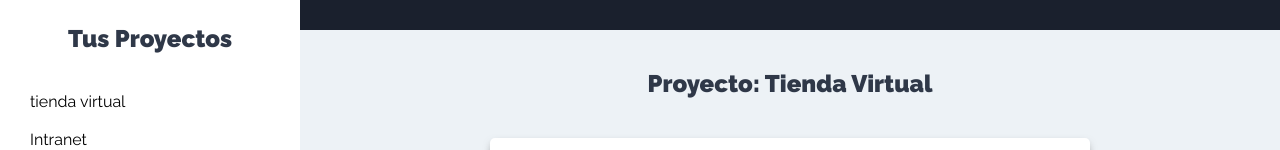
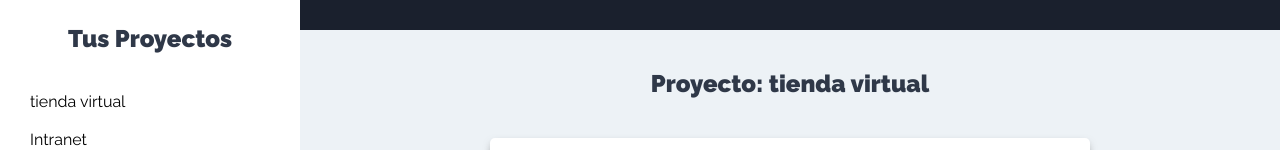
Before and after one commit to QuispeRosasGabriel/MERN-App-Frontend, a React (Create React App) app: page /proyectos in a window 1280 px wide. Both pictures are taken after a click on the button "tienda virtual". Shown: the part 262-412 px from the top of the page. Built offline with nearby package versions, Linux system fonts and the light colour scheme.

Commit message:
validando proyecto actual

```diff
--- a/src/components/proyectos/Proyecto.jsx
+++ b/src/components/proyectos/Proyecto.jsx
@@ -1,9 +1,17 @@
-import React from "react";
+import React, { useContext } from "react";
+import ProyectoContext from "../../context/proyectos/ProyectoContext";
 
 const Proyecto = ({ proyecto }) => {
+  const proyectosContext = useContext(ProyectoContext);
+  const { handleCurrentProject } = proyectosContext;
+
   return (
     <li>
-      <button type="button" className="btn btn-blank">
+      <button
+        type="button"
+        className="btn btn-blank"
+        onClick={() => handleCurrentProject(proyecto.id)}
+      >
         {proyecto.nombre}
       </button>
     </li>
--- a/src/components/tareas/FormTarea.jsx
+++ b/src/components/tareas/FormTarea.jsx
@@ -1,6 +1,17 @@
-import React from "react";
+import React, { useContext } from "react";
+import proyectoContext from "../../context/proyectos/ProyectoContext";
 
 const FormTarea = () => {
+  const proyectosContext = useContext(proyectoContext);
+  const { proyecto } = proyectosContext;
+
+  //si no hay proyecto seleccionado
+  if (!proyecto) {
+    return null;
+  }
+
+  const [proyectoActual] = proyecto;
+
   return (
     <div className="formulario">
       <form action="">
--- a/src/components/tareas/ListadoTareas.jsx
+++ b/src/components/tareas/ListadoTareas.jsx
@@ -1,7 +1,17 @@
-import React, { Fragment } from "react";
+import React, { Fragment, useContext } from "react";
 import Tarea from "./Tarea";
+import proyectoContext from "../../context/proyectos/ProyectoContext";
 
 const ListadoTareas = () => {
+  const proyectosContext = useContext(proyectoContext);
+  const { proyecto } = proyectosContext;
+
+  //si no hay proyecto seleccionado
+  if (!proyecto) {
+    return <h2>Selecciona un proyecto para empezar</h2>;
+  }
+
+  const [proyectoActual] = proyecto;
   const tareasProyecto = [
     { nombre: "Elegir Plataforma", estado: true },
     { nombre: "Elegir Colores", estado: false },
@@ -11,7 +21,7 @@ const ListadoTareas = () => {
 
   return (
     <Fragment>
-      <h2>Proyecto: Tienda Virtual</h2>
+      <h2>Proyecto: {proyectoActual.nombre}</h2>
       <ul className="listado-tareas">
         {tareasProyecto.length === 0 ? (
           <li className="tarea">
--- a/src/context/proyectos/ProyectoReducer.jsx
+++ b/src/context/proyectos/ProyectoReducer.jsx
@@ -3,6 +3,7 @@ import {
   LISTAR_PROYECTOS,
   AGREGAR_PROYECTO,
   VALIDAR_FORMULARIO,
+  PROYECTO_ACTUAL,
 } from "../../types";
 
 export default (state, action) => {
@@ -29,7 +30,13 @@ export default (state, action) => {
         ...state,
         errorFormulario: true,
       };
-
+    case PROYECTO_ACTUAL:
+      return {
+        ...state,
+        proyecto: state.proyectos.filter(
+          (proyecto) => proyecto.id === action.payload
+        ),
+      };
     default:
       return state;
   }
--- a/src/context/proyectos/ProyectoState.jsx
+++ b/src/context/proyectos/ProyectoState.jsx
@@ -6,6 +6,7 @@ import {
   LISTAR_PROYECTOS,
   AGREGAR_PROYECTO,
   VALIDAR_FORMULARIO,
+  PROYECTO_ACTUAL,
 } from "../../types";
 import { v4 as uuid } from "uuid";
 
@@ -20,6 +21,7 @@ const ProyectoState = (props) => {
     proyectos: [],
     formulario: false,
     errorFormulario: false,
+    proyecto: null,
   };
 
   //dispatch para ejecutar las acciones
@@ -52,16 +54,26 @@ const ProyectoState = (props) => {
     });
   };
 
+  //seleccionar un proyecto
+  const handleCurrentProject = (proyectoId) => {
+    dispatch({
+      type: PROYECTO_ACTUAL,
+      payload: proyectoId,
+    });
+  };
+
   return (
     <proyectoContext.Provider
       value={{
         proyectos: state.proyectos,
         formulario: state.formulario,
         errorFormulario: state.errorFormulario,
+        proyecto: state.proyecto,
         handleShowError,
         handleShowForm,
         handleGetProjects,
         handleAddNewProject,
+        handleCurrentProject,
       }}
     >
       {props.children}
--- a/src/types/index.js
+++ b/src/types/index.js
@@ -2,3 +2,4 @@ export const FORMULARIO_PROYECTO = "FORMULARIO_PROYECTO";
 export const LISTAR_PROYECTOS = "LISTAR_PROYECTOS";
 export const AGREGAR_PROYECTO = "AGREGAR_PROYECTO";
 export const VALIDAR_FORMULARIO = "VALIDAR_FORMULARIO";
+export const PROYECTO_ACTUAL = "PROYECTO_ACTUAL";
```
